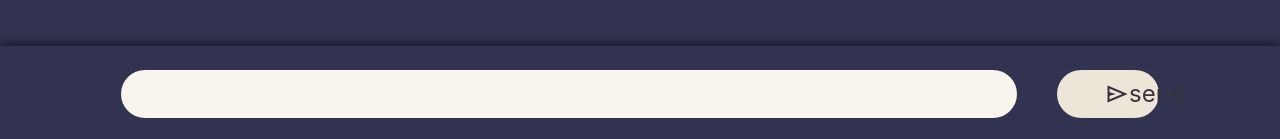
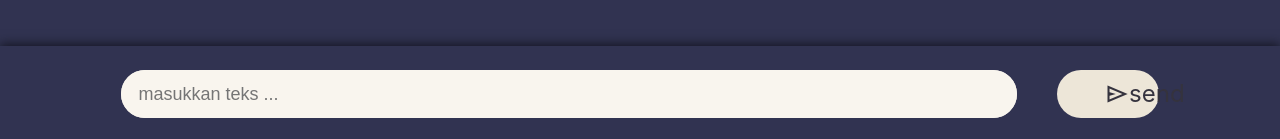
Before and after one commit to fakihap/Tubes3_13521078, a Vue app in the folder src/frontend/: page / in a window 1280 px wide. Shown: the part 658-797 px from the top of the page. Built offline with nearby package versions, Linux system fonts and the light colour scheme; no server answers.

Commit message:
feat : submit text init

```diff
--- a/src/frontend/src/components/ChatWrapper.vue
+++ b/src/frontend/src/components/ChatWrapper.vue
@@ -11,8 +11,10 @@
     </div>
 
     <div class="chatInputField">
-        <div class="chatText"></div>
-        <div class="chatSubmit">
+        <div class="chatText">
+            <input id="chatInput" v-model="chatInput" placeholder="masukkan teks ...">
+        </div>
+        <div class="chatSubmit" @click="sendMsg(chatInput)">
             <span class="material-symbols-outlined">
                 send
             </span>
@@ -22,7 +24,16 @@
 </template>
 
 <script setup>
+    import { ref } from 'vue';
     import ChatItem from './ChatItem.vue'
+
+    const chatInput = ref('');
+
+    const sendMsg = (msg) => {
+        chatInput.value = ''
+
+        console.log(msg)
+    }
 
     defineProps({
         data: {
@@ -109,6 +120,26 @@
         font-size: medium;
     }
 
+    #chatInput {
+        border: none;
+        outline: none;
+
+        background-color: inherit;
+
+        padding: 1em;
+
+        font-size: large;
+
+        width: 100%;
+        height: 100%;
+
+        border-radius: inherit;
+    }
+
+    #chatInput:focus {
+
+    }
+
     @media (min-width: 1024px) {
         .chatWrapper {
             padding: 3rem 2rem;
```
